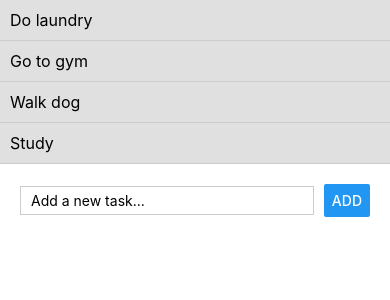
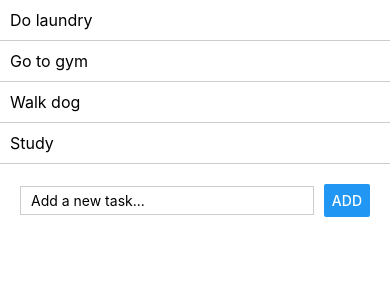
Before and after one commit to mosmee21/MyFirstToDoListApp, a React Native app in the folder MyFirstApp/: screen / in a window 390 px wide. Shown: the top 300 px of the page. Built offline with nearby package versions, Linux system fonts and the light colour scheme.

Commit message:
changes made

```diff
--- a/MyFirstApp/src/ToDoList.jsx
+++ b/MyFirstApp/src/ToDoList.jsx
@@ -14,7 +14,7 @@ function ToDoList({ tasks = [] }) {
         {tasks.map((task, index) => (
           <React.Fragment key={index}>
             <Pressable>
-              <View style={[styles.task, styles.completed]}>
+              <View style={[styles.task]}>
                 <Text style={styles.taskText}>{task}</Text>
               </View>
             </Pressable>
```
